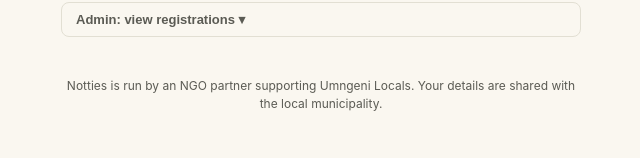
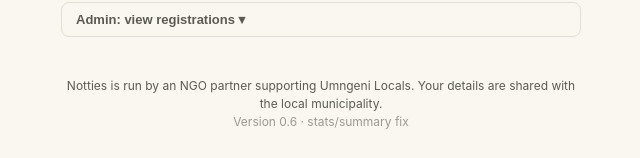
Before and after one commit to KhuleDlamini007/notties, a plain HTML site: page index.html in a window 1280 px wide. Shown: the part 1669-1827 px from the top of the page, without its empty margins (319-959 px from the left). Drawn offline with nearby package versions, Linux system fonts and the light colour scheme.

Commit message:
Add files via upload

```diff
--- a/index.html
+++ b/index.html
@@ -355,7 +355,7 @@
   </div>
 </main>
 
-<footer>Notties is run by an NGO partner supporting Umngeni Locals. Your details are shared with the local municipality.</footer>
+<footer>Notties is run by an NGO partner supporting Umngeni Locals. Your details are shared with the local municipality.<br><span style="opacity:0.6;">Version 0.6 &middot; stats/summary fix</span></footer>
 
 <script>
 const firebaseConfig = {
```
